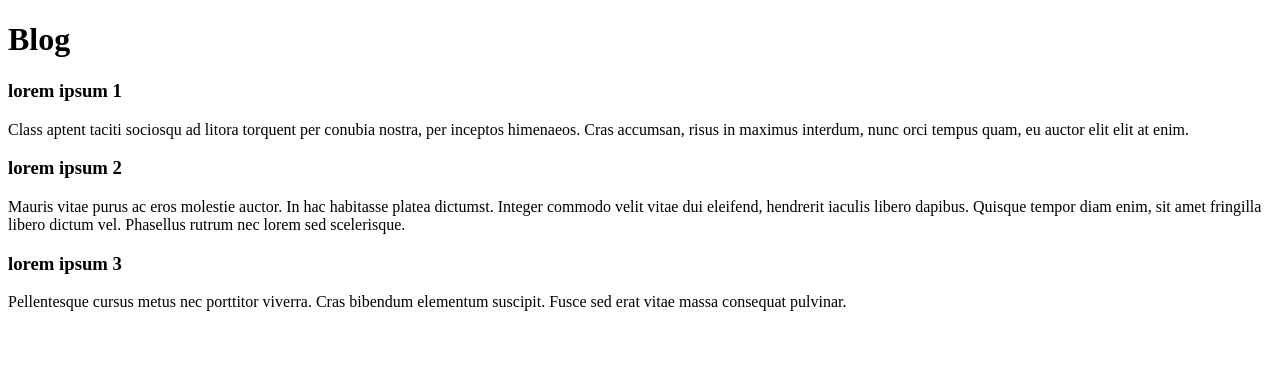
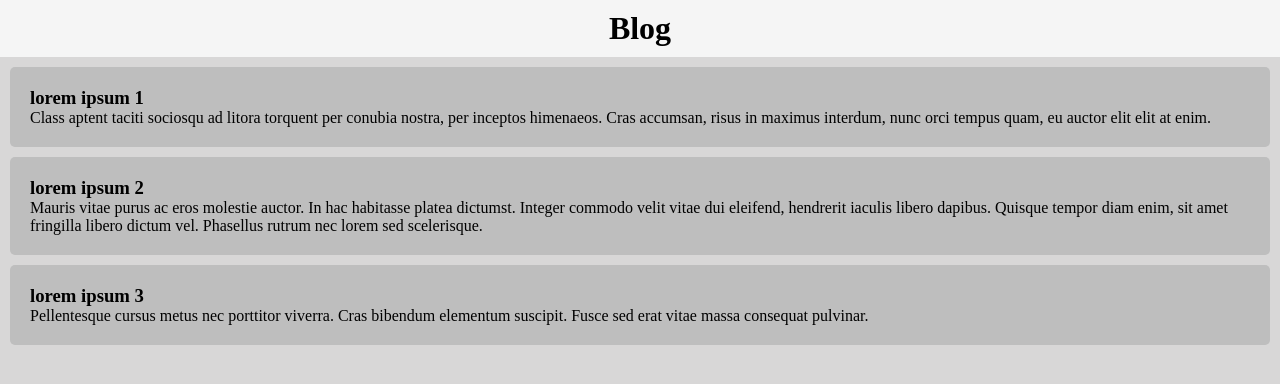
Before and after one commit to ThiagoTHG11/exercicio003, a plain HTML site: page index.html in a window 1280 px wide. Drawn offline with Linux system fonts and the light colour scheme.

Commit message:
setup de styles

```diff
--- a/index.html
+++ b/index.html
@@ -2,9 +2,10 @@
 <html>
     <head>
         <title>Blog</title>
+        <link rel="stylesheet" href="styles.css"
     </head>
     <body>
-        <header>
+        <header class="header">
             <h1>Blog</h1>
         </header>
         <section id="posts">
--- a/script.js
+++ b/script.js
@@ -20,13 +20,10 @@ for (let i=0; i<posts.length; i++) {
     const postData = posts[i];
 
     const article = document.createElement("article");
-
+    article.classList.add("article");
     const title = document.createElement("h1");
-
     const titleText = document.createTextNode(postData.title);
-
     title.appendChild(titleText);
-
     article.appendChild(title);
 
     const content = document.createElement("p");
--- /dev/null
+++ b/styles.css
@@ -0,0 +1,19 @@
+* {
+    margin: 0px;
+    padding: 0px;
+}
+body {
+    background-color: rgb(216, 215, 215);
+}
+.header {
+    background-color: whitesmoke;
+    padding: 10px;
+    text-align: center;
+}
+
+.article {
+    background-color: rgb(190, 190, 190);
+    padding: 20px;
+    margin: 10px;
+    border-radius: 5px;
+}
```
Also changed, not shown: 1 other file.
